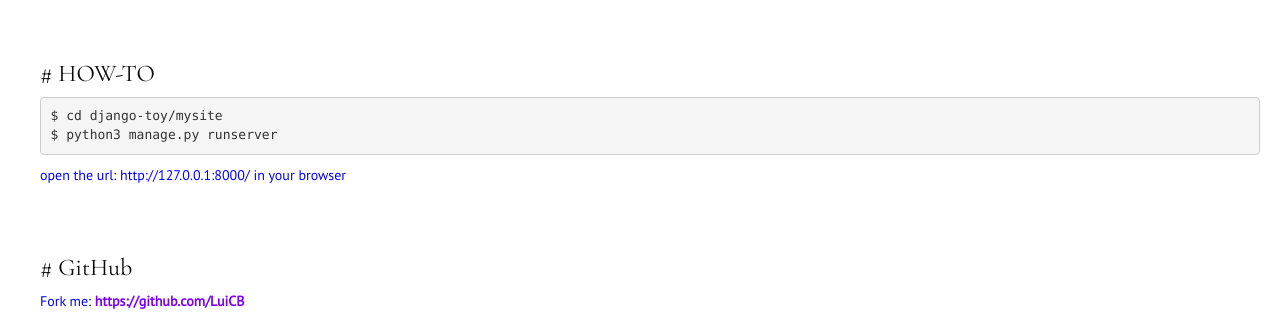
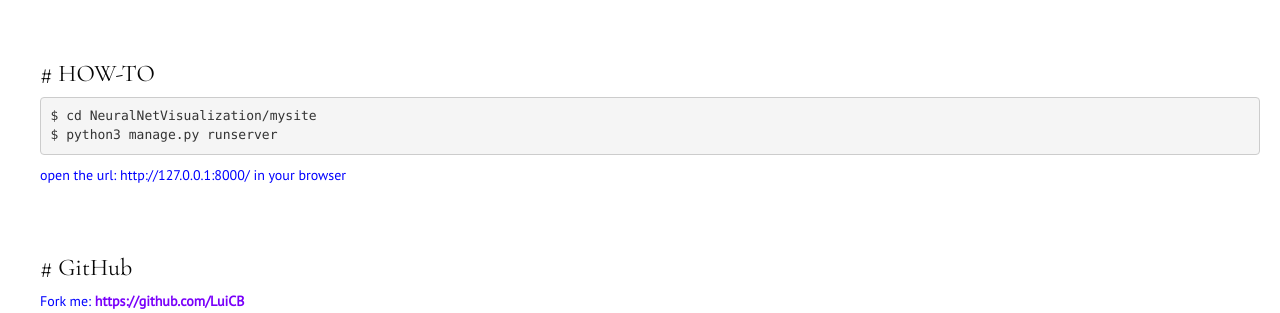
Before and after one commit to LuiCB/NeuralNetVisualization, a Django app: page / in a window 1280 px wide. Shown: the part 819-1132 px from the top of the page. Run offline with Django 3.2, Linux system fonts and the light colour scheme; parts of the project's set-up code (start-up, migrations or seed data) failed here and were passed over; some libraries are stand-ins or nearby versions; some web fonts are replaced.

Commit message:
Update welcomePage.html

```diff
--- a/mysite/templates/welcomePage.html
+++ b/mysite/templates/welcomePage.html
@@ -39,7 +39,7 @@
 			{% load staticfiles %}
 			<link rel="stylesheet" href="{% static 'css/mysite.css' %}">
 			<h3># HOW-TO</h3>
-			<pre>$ cd django-toy/mysite <br>$ python3 manage.py runserver</pre>
+			<pre>$ cd NeuralNetVisualization/mysite <br>$ python3 manage.py runserver</pre>
 			<p>open the url: http://127.0.0.1:8000/ in your browser</p>
 		</div>
 
```
